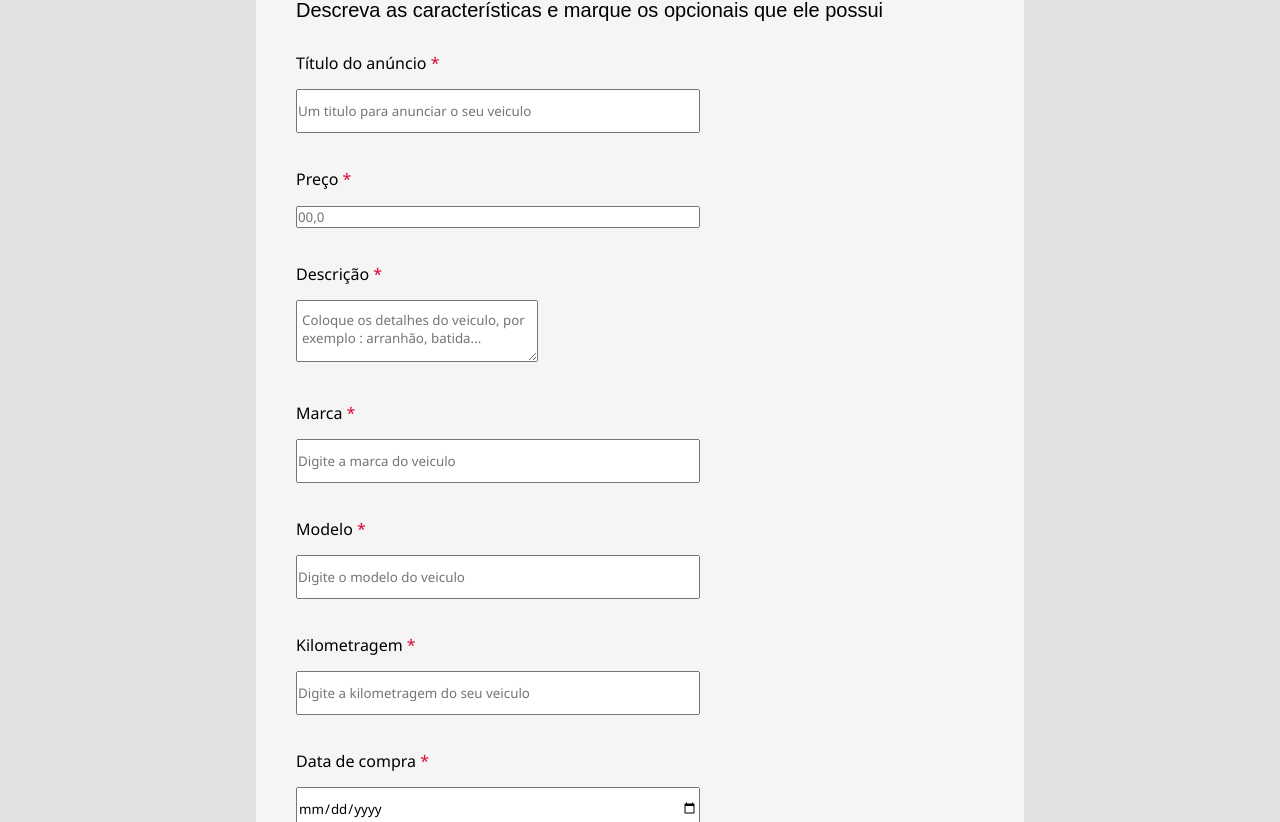
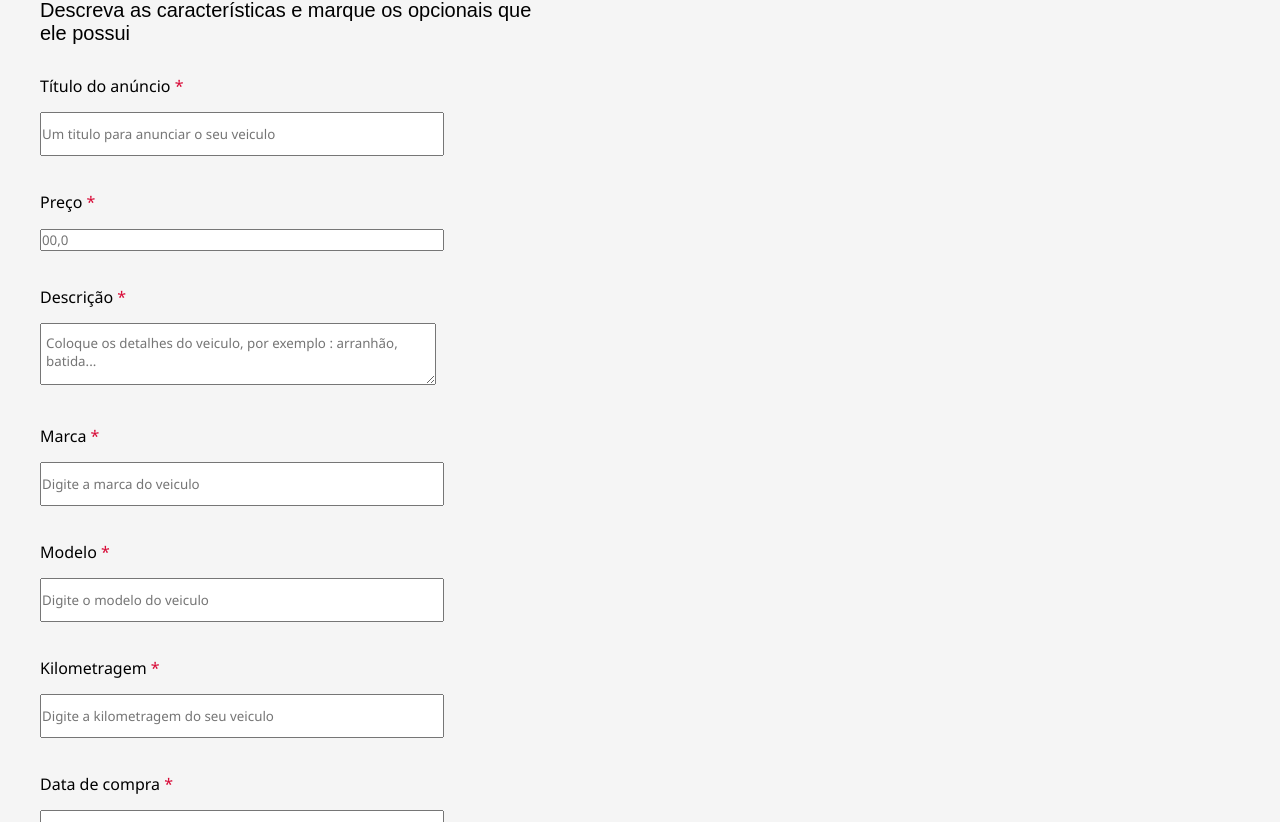
Before and after one commit to FabianoR16/teste, a plain HTML site: page index.html in a window 1280 px wide. Shown: the part 204-1026 px from the top of the page. Drawn offline with Linux system fonts and the light colour scheme.

Commit message:
Add files via upload

```diff
--- a/index.html
+++ b/index.html
@@ -16,7 +16,7 @@
         <div>
             <h1>FORMULÁRIO</h1>
             <h2 class="h2-main">Venda facil seu carro!</h2>
-            <p class="p-main">Descreva as características e marque os opcionais que ele possui</p>
+            <p class="p-main">Descreva as características e marque os opcionais que <br> ele possui</p>
             <form action="">
                 <div class="box-input">
                    <p>Título do anúncio  <span class="required-field">*</span></p> <input  type="text" class="block" id="titulo"
--- a/style.css
+++ b/style.css
@@ -18,7 +18,7 @@ header {
 
 
 main {
-    width: 60%;
+    width: 100%;
     height: 1500px;
     background-color: whitesmoke;
     position: relative;
@@ -123,8 +123,9 @@ textarea {
     color: black;
 }
 
-@media only screen and (max-width:600px) {
+@media only screen and (max-width:500px) {
     main{
         width: 100%;
+        position: relative;
     }
 }
```
